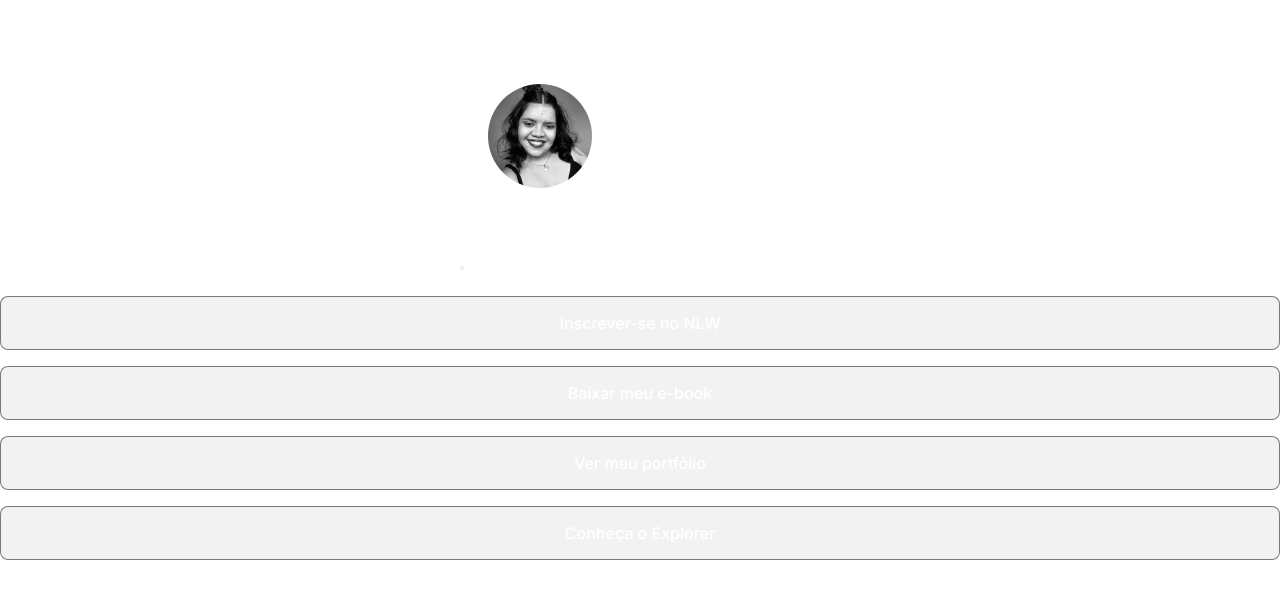
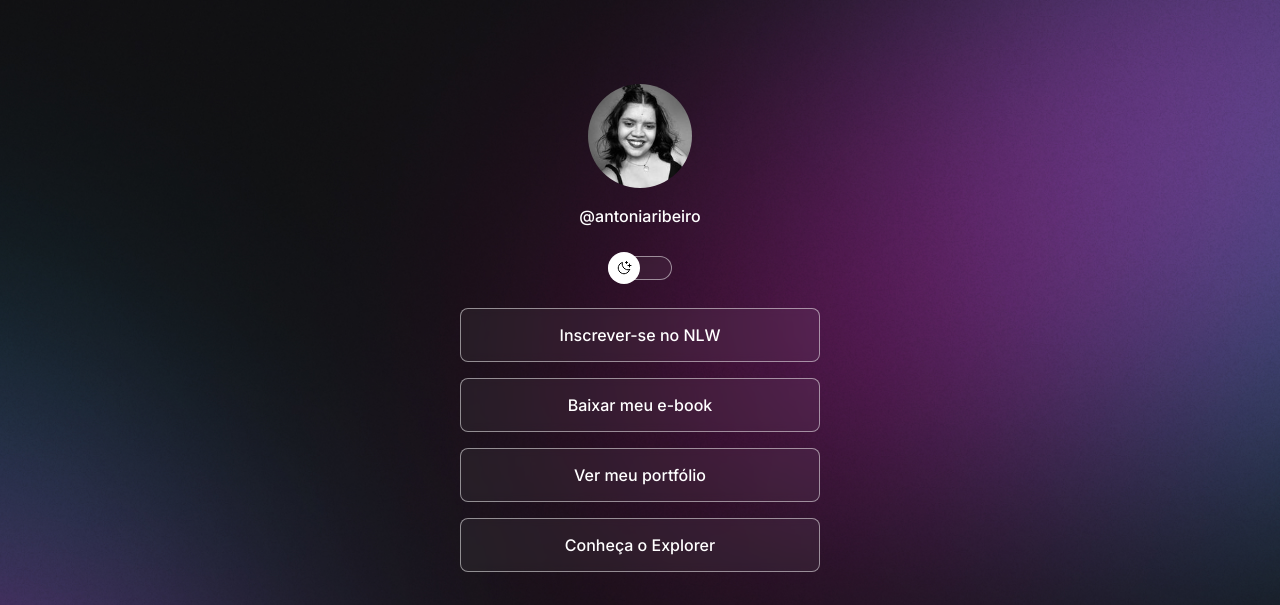
Before and after one commit to antonianeta/Projeto-Dev-Links, a plain HTML site: page index.html in a window 1280 px wide. Shown: the top 605 px of the page. Drawn offline with nearby package versions, Linux system fonts and the light colour scheme.

Commit message:
correções de bug

```diff
--- a/index.html
+++ b/index.html
@@ -1,5 +1,5 @@
 <!DOCTYPE html>
-<html lang="pt-br" class="light">
+<html lang="pt-br" class="dark">
   <head>
     <link rel="preconnect" href="https://fonts.googleapis.com" />
     <link rel="preconnect" href="https://fonts.gstatic.com" crossorigin />
@@ -21,12 +21,11 @@
           alt="Foto preto e branco de Antonia Sorrindo"
         />
         <p>@antoniaribeiro</p>
+      </div>
 
-      </div id="switch" onclick="toggleMode()">
-      <button>
-      </button>
-      <span></span>
-
+      <div id="switch" onclick="toggleMode()">
+        <button></button>
+        <span></span>
       </div>
 
       <ul>
@@ -43,9 +42,9 @@
         </li>
 
         <li>
-          <a href="https://rocketseat.com.br/explorer" target="_blank"
-            >Conheça o Explorer</a>
-
+          <a href="https://rocketseat.com.br/explorer" target="_blank">
+            Conheça o Explorer
+          </a>
         </li>
       </ul>
       <div id="social-links">
@@ -61,16 +60,19 @@
           <ion-icon name="logo-youtube"></ion-icon>
         </a>
 
-        <a href="https://www.linkedin.com/in/antonia-ribeiro-3bb45915b/" target="_blank">
+        <a
+          href="https://www.linkedin.com/in/antonia-ribeiro-3bb45915b/"
+          target="_blank"
+        >
           <ion-icon name="logo-linkedin"></ion-icon>
         </a>
       </div>
 
       <footer>
-        Feito com ♥  pela <a href="https://rocketseat.com.br/">Rocketseat</a>
+        Feito com ♥ pela <a href="https://rocketseat.com.br/">Rocketseat</a>
       </footer>
     </div>
-     <script
+    <script
       type="module"
       src="https://unpkg.com/ionicons@5.5.2/dist/ionicons/ionicons.esm.js"
     ></script>
@@ -80,6 +82,5 @@
     ></script>
 
     <script src="./script.js"></script>
-    </div>
   </body>
 </html>
--- a/style.css
+++ b/style.css
@@ -23,13 +23,13 @@
 }
 
 body {
-  background: var(--bgurl) no-repeat top center/cover;
+  background: var(--bg-url) no-repeat top center/cover;
   height: 100vh;
 }
 
 body * {
   font-family: "Inter", sans-serif;
-  color: #fff;
+  color: var(--text-color);
 }
 
 #container {
@@ -43,7 +43,7 @@ body * {
 }
 
 #profile {
-  width: 112px;
+  margin: 0 auto;
 }
 
 #profile .img-antonia {
```
